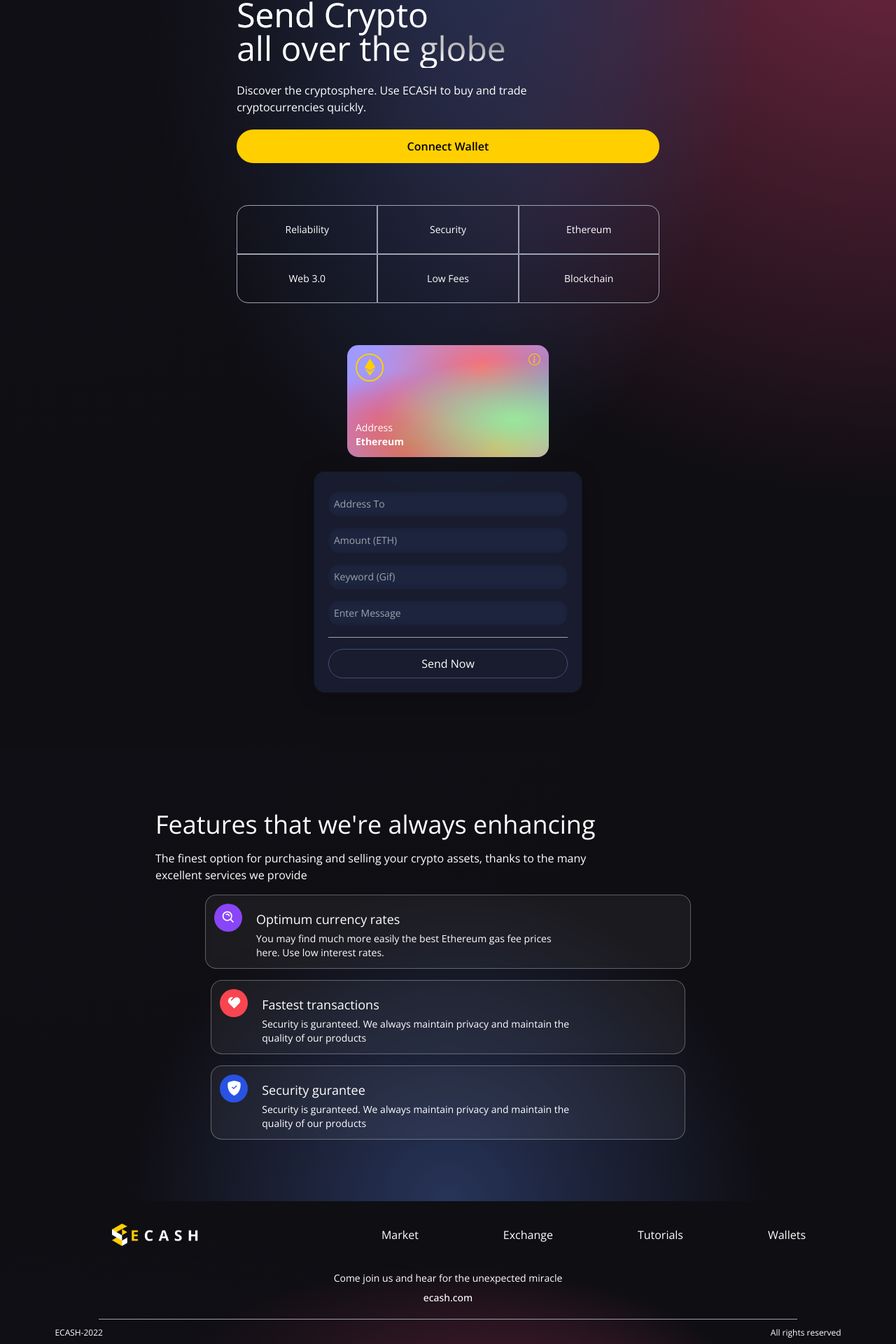
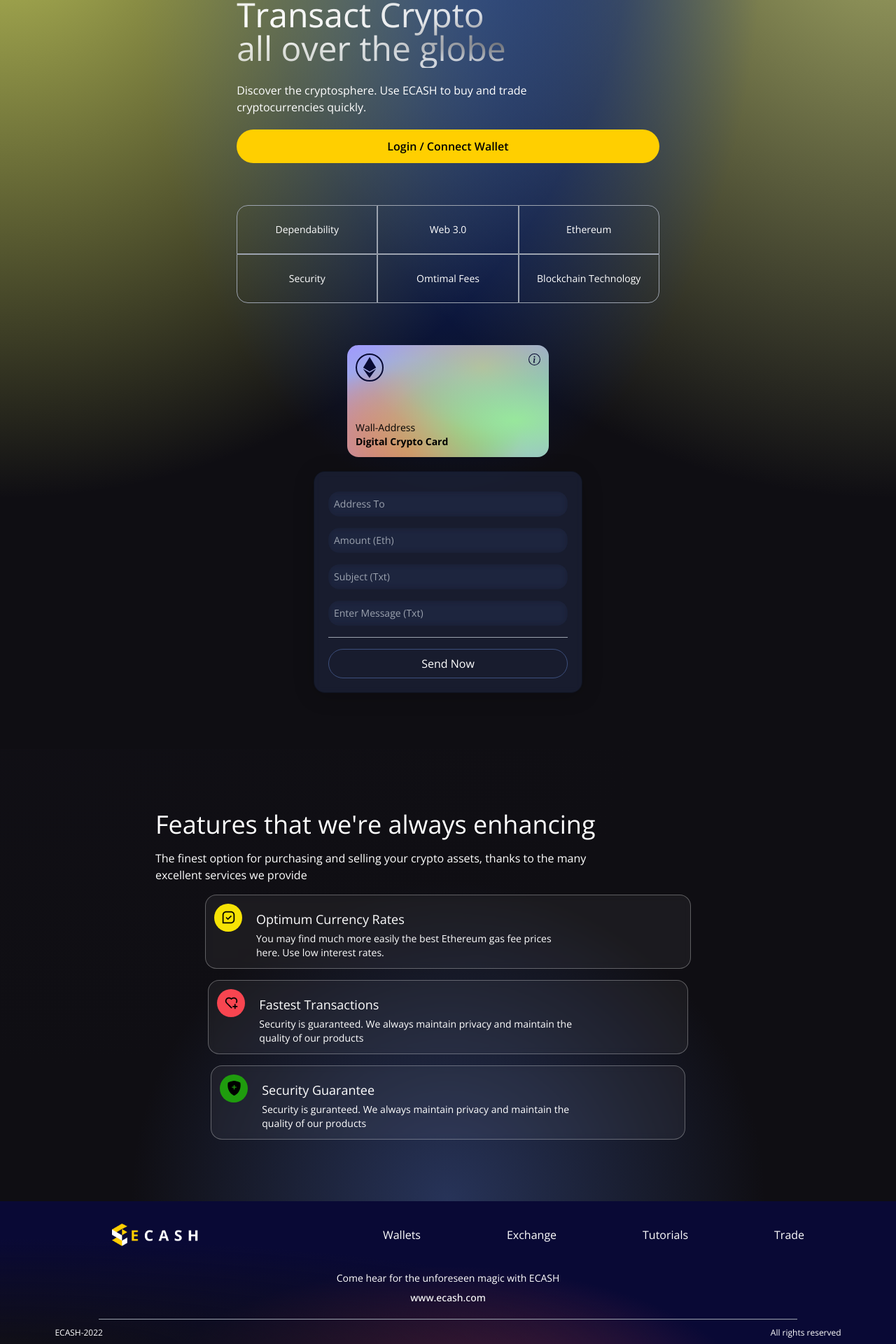
Before and after one commit to mo-taher/Ecash_Crypto_Transaction_System, a React (Vite) app in the folder client/: page / in a window 1280 px wide. Shown: the part 152-2072 px from the top of the page at 70% size. Built offline with nearby package versions, Linux system fonts and the light colour scheme.

Commit message:
index.css updated

```diff
--- a/client/src/View/Footer.jsx
+++ b/client/src/View/Footer.jsx
@@ -19,16 +19,16 @@ const Footer = () => (
         <img src={logo} alt="logo" className="w-32" />
       </div>
       <div className="flex flex-1 justify-evenly items-center flex-wrap sm:mt-0 mt-5 w-full">
-        <p className="text-white text-base text-center mx-2 cursor-pointer">Market</p>
+        <p className="text-white text-base text-center mx-2 cursor-pointer">Wallets</p>
         <p className="text-white text-base text-center mx-2 cursor-pointer">Exchange</p>
         <p className="text-white text-base text-center mx-2 cursor-pointer">Tutorials</p>
-        <p className="text-white text-base text-center mx-2 cursor-pointer">Wallets</p>
+        <p className="text-white text-base text-center mx-2 cursor-pointer">Trade</p>
       </div>
     </div>
 
     <div className="flex justify-center items-center flex-col mt-5">
-      <p className="text-white text-sm text-center">Come join us and hear for the unexpected miracle</p>
-      <p className="text-white text-sm text-center font-medium mt-2">ecash.com</p>
+      <p className="text-white text-sm text-center">Come hear for the unforeseen magic with ECASH</p>
+      <p className="text-white text-sm text-center font-medium mt-2">www.ecash.com</p>
     </div>
 
     <div className="sm:w-[80%] w-full h-[0.25px] bg-gray-400 mt-5 " />
--- a/client/src/View/Services.jsx
+++ b/client/src/View/Services.jsx
@@ -9,9 +9,9 @@
 
 
 import React from "react";
-import { BsShieldFillCheck } from "react-icons/bs";
-import { BiSearchAlt } from "react-icons/bi";
-import { RiHeart2Fill } from "react-icons/ri";
+import { BsShieldFillCheck, BsShieldFillPlus } from "react-icons/bs";
+import { BiMessageSquareCheck, BiSearchAlt } from "react-icons/bi";
+import { RiHeart2Fill, RiHeart2Line, RiHeartAddLine } from "react-icons/ri";
 
 const ServiceCard = ({ color, title, icon, subtitle }) => (
   <div className="flex flex-row justify-start items-start white-glassmorphism p-3 m-2 ">
@@ -42,21 +42,21 @@ const Services = () => (
       <div className="flex-1 flex flex-col justify-start items-center">
 
         <ServiceCard
-          color="bg-[#8945F8]"
-          title="Optimum currency rates"
-          icon={<BiSearchAlt fontSize={21} className="text-white" />}
+          color="bg-[#f7e305]"
+          title="Optimum Currency Rates"
+          icon={<BiMessageSquareCheck fontSize={21} className="text-black" />}
           subtitle=" You may find much more easily the best Ethereum gas fee prices here. Use low interest rates."
         />
         <ServiceCard
           color="bg-[#F84550]"
-          title="Fastest transactions"
-          icon={<RiHeart2Fill fontSize={21} className="text-white" />}
-          subtitle="Security is guranteed. We always maintain privacy and maintain the quality of our products"
+          title="Fastest Transactions"
+          icon={<RiHeartAddLine fontSize={21} className="text-black" />}
+          subtitle="Security is guaranteed. We always maintain privacy and maintain the quality of our products"
         />
         <ServiceCard
-          color="bg-[#2952E3]"
-          title="Security gurantee"
-          icon={<BsShieldFillCheck fontSize={21} className="text-white" />}
+          color="bg-[#1f9c0e]"
+          title="Security Guarantee"
+          icon={<BsShieldFillPlus fontSize={21} className="text-black" />}
           subtitle="Security is guranteed. We always maintain privacy and maintain the quality of our products"
         />
       </div>
--- a/client/src/View/Welcome.jsx
+++ b/client/src/View/Welcome.jsx
@@ -49,7 +49,7 @@ const Welcome = () => {
                 <div className=" flex flex-1 justify-start  flex-col mf:mr-10">
 
                     <h1 className="text-3xl sm:text-5xl text-white text-gradient py-1">
-                        Send Crypto <br /> all over the globe
+                        Transact Crypto <br /> all over the globe
                     </h1>
                     <p className = "text-left mt-5 text-white folt-light md:w-9/12 w-11/12 text-base">
 
@@ -66,7 +66,7 @@ const Welcome = () => {
                             className="flex flex-row justify-center items-center my-5 bg-[#FFCF00] p-3 rounded-full cursor-pointer hover:bg-[#d2d4bc]"
                             >
                             <p className="text-black text-base font-semibold">
-                                Connect Wallet
+                                Login / Connect Wallet
                             </p>
                         </button>
                     )}
@@ -77,11 +77,11 @@ const Welcome = () => {
                     <div className="grid sm:grid-cols-3 grid-cols-3 w-full mt-10">
 
                          <div className= {`rounded-tl-2xl ${commonStyles}`} >
-                            Reliability
+                            Dependability
                         </div>
 
                         <div className={commonStyles}>
-                            Security
+                            Web 3.0
                         </div>
 
                         <div className={`sm:rounded-tr-2xl ${commonStyles}`}>
@@ -89,15 +89,16 @@ const Welcome = () => {
                         </div>
 
                         <div className={`sm:rounded-bl-2xl ${commonStyles}`}>
-                            Web 3.0
+
+                            Security
                         </div>
 
                         <div className={commonStyles}>
-                            Low Fees
+                            Omtimal Fees
                         </div>
 
                         <div className={`sm:rounded-br-2xl ${commonStyles}`}>
-                            Blockchain
+                            Blockchain Technology
                         </div>
                     </div>
                 </div>
@@ -108,26 +109,26 @@ const Welcome = () => {
                     <div className="p-3 flex justify-end items-start flex-col rounded-2xl h-40 sm:w-72 w-full my-5 eth-card .white-glassmorphism">
                         <div className="flex justify-between flex-col w-full h-full">
                             <div className="flex justify-between items-start">
-                                <div className="w-10 h-10 rounded-full border-2 border-[#FFCF00] flex justify-center items-center">
-                                    <SiEthereum fontSize={25} color="#FFCF00" />
+                                <div className="w-10 h-10 rounded-full border-2 border-[#080a33] flex justify-center items-center">
+                                    <SiEthereum fontSize={30} color="#080a33" />
                                 </div>
-                                <BsInfoCircle fontSize = {17} color = "#FFCF00" />
+                                <BsInfoCircle fontSize = {17} color = "#080a33" />
                             </div>
                             <div>
-                                <p className="text-white font-light text-sm">
-                                    Address
+                                <p className="text-blue  text-sm">
+                                    Wall-Address
                                 </p>
-                                <p className="text-white font-bold text-sm">
-                                    Ethereum
+                                <p className="text-blue font-bold text-sm">
+                                    Digital Crypto Card
                                 </p>
                             </div>
                         </div>
                     </div>
                     <div className="p-5 sm:w-96 w-full flex flex-col justify-center blue-glassmorphism">
                         <Input placeholder = "Address To" name = "addressTo" type= "text"  handleChange = {handleChange} />
-                        <Input placeholder = "Amount (ETH)" name = "amount" type= "number" handleChange = {handleChange} />
-                        <Input placeholder = "Keyword (Gif)" name = "keyword" type= "text" handleChange = {handleChange} />
-                        <Input placeholder = "Enter Message" name = "message" type= "text" handleChange = {handleChange} />
+                        <Input placeholder = "Amount (Eth)" name = "amount" type= "number" handleChange = {handleChange} />
+                        <Input placeholder = "Subject (Txt)" name = "keyword" type= "text" handleChange = {handleChange} />
+                        <Input placeholder = "Enter Message (Txt)" name = "message" type= "text" handleChange = {handleChange} />
 
                         <div className="h-[1px] w-full bg-gray-400 my-2"/>
                         {false ? (
--- a/client/src/View/index.css
+++ b/client/src/View/index.css
@@ -21,9 +21,9 @@ body {
 .gradient-bg-welcome {
   background-color:#0f0e13;
   background-image:
-    radial-gradient(at 0% 0%, hsla(253,16%,7%,1) 0, transparent 50%),
-    radial-gradient(at 50% 0%, hsla(225,39%,30%,1) 0, transparent 50%),
-    radial-gradient(at 100% 0%, hsla(339,49%,30%,1) 0, transparent 50%);
+    radial-gradient(at 0% 0%, rgb(184, 190, 87) 0, transparent 50%),
+    radial-gradient(at 50% 0%, hsla(225,200%,30%,1) 0, transparent 50%),
+    radial-gradient(at 100% 0%, rgb(165, 170, 101) 0, transparent 50%);
 }
 
 .gradient-bg-services {
@@ -34,14 +34,15 @@ body {
 }
 
 .gradient-bg-transactions {
-  background-color: #0f0e13;
+  background-color: #3115a3;
+
   background-image:
     radial-gradient(at 0% 100%, hsla(253,16%,7%,1) 0, transparent 50%),
     radial-gradient(at 50% 0%, hsla(225,39%,25%,1) 0, transparent 50%);
 }
 
 .gradient-bg-footer {
-  background-color: #0f0e13;
+  background-color: #090935;
   background-image:
     radial-gradient(at 0% 100%, hsla(253,16%,7%,1) 0, transparent 53%),
     radial-gradient(at 50% 150%, hsla(339,49%,30%,1) 0, transparent 50%);
@@ -68,17 +69,17 @@ body {
 .eth-card {
   background-color:#a099ff;
   background-image:
-    radial-gradient(at 83% 67%, rgb(152, 231, 156) 0, transparent 58%),
-    radial-gradient(at 67% 20%, hsla(357,94%,71%,1) 0, transparent 59%),
+    radial-gradient(at 83% 67%, rgb(152, 231, 156) 0, transparent 100%),
+    radial-gradient(at 67% 20%, hsla(357,28%,71%,1) 0, transparent 59%),
     radial-gradient(at 88% 35%, hsla(222,81%,65%,1) 0, transparent 50%),
-    radial-gradient(at 31% 91%, hsla(9,61%,61%,1) 0, transparent 52%),
+    radial-gradient(at 31% 91%, hsla(9,200%,61%,1) 0, transparent 60%),
     radial-gradient(at 27% 71%, hsla(336,91%,65%,1) 0, transparent 49%),
-    radial-gradient(at 74% 89%, hsla(30,98%,65%,1) 0, transparent 51%),
-    radial-gradient(at 53% 75%, hsla(174,94%,68%,1) 0, transparent 45%);
+    radial-gradient(at 74% 89%, rgb(240, 128, 16) 0, transparent 0%),
+    radial-gradient(at 53% 75%, rgb(0, 200, 0) 0, transparent 45%);
 }
 
 .text-gradient {
-  background-color: #fff;
+  background-color: rgba(255, 255, 255, 0.767);
   background-image: radial-gradient(at 4% 36%, hsla(0,0%,100%,1) 0, transparent 53%), radial-gradient(at 100% 60%, rgb(0, 0, 0) 0, transparent 50%);
   -webkit-background-clip: text;
   -webkit-text-fill-color: transparent;
```
